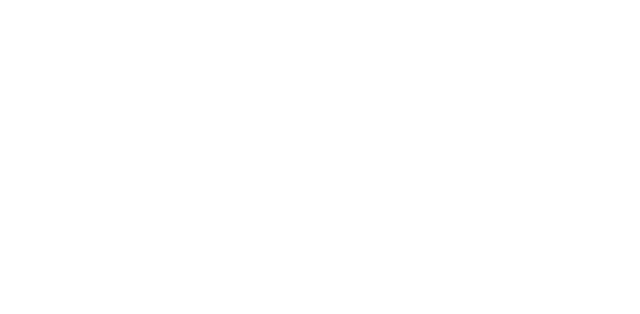
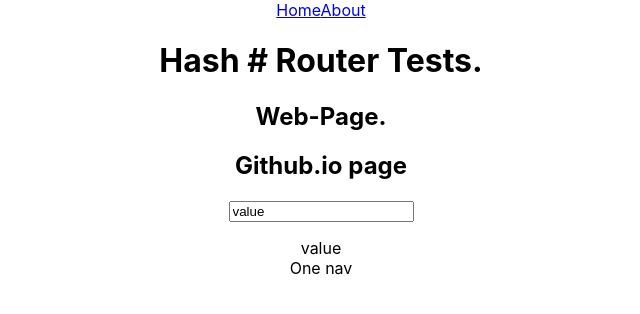
Before and after one commit to LukasAstrauskas/web-page, a React (Create React App) app: page / in a window 1280 px wide. Before the commit this address had no page. Shown: the top 314 px of the page, without its empty margins (319-959 px from the left). Built offline with nearby package versions, Linux system fonts and the light colour scheme.

Commit message:
route links

```diff
--- a/package.json
+++ b/package.json
@@ -1,5 +1,5 @@
 {
-  "homepage": "https://lukasastrauskas.github.io/web-page",
+  "homepage": "https://lukasastrauskas.github.io/web-page/#",
   "name": "web-page",
   "version": "0.1.0",
   "private": true,
--- a/src/App.tsx
+++ b/src/App.tsx
@@ -2,7 +2,7 @@
 // import logo from "./logo.svg";
 import "./App.css";
 import Greet from "./components/Greet";
-import { Route, Routes } from "react-router-dom";
+import { NavLink, Route, Routes } from "react-router-dom";
 import About from "./components/About";
 
 function App() {
@@ -23,10 +23,14 @@
         </a>
       </header> */}
       {/* <Greet /> */}
+      <span>
+        <NavLink to={"/"}>Home</NavLink>
+        <NavLink to={"/about"}>About</NavLink>
+      </span>
       <Routes>
         {/* <Route path="/" element={<Greet />}></Route> */}
-        <Route path="/web-page" element={<Greet />}></Route>
-        <Route path="web-page/about" element={<About />}></Route>
+        <Route path="/" element={<Greet />}></Route>
+        <Route path="/about" element={<About />}></Route>
       </Routes>
     </div>
   );
--- a/src/components/Greet.tsx
+++ b/src/components/Greet.tsx
@@ -4,7 +4,7 @@
   const [input, setInput] = useState("value");
   return (
     <>
-      <h1>Hash Router Tests.</h1>
+      <h1>Hash # Router Tests.</h1>
       <h2>Web-Page.</h2>
       <h2>Github.io page</h2>
       <input
```
